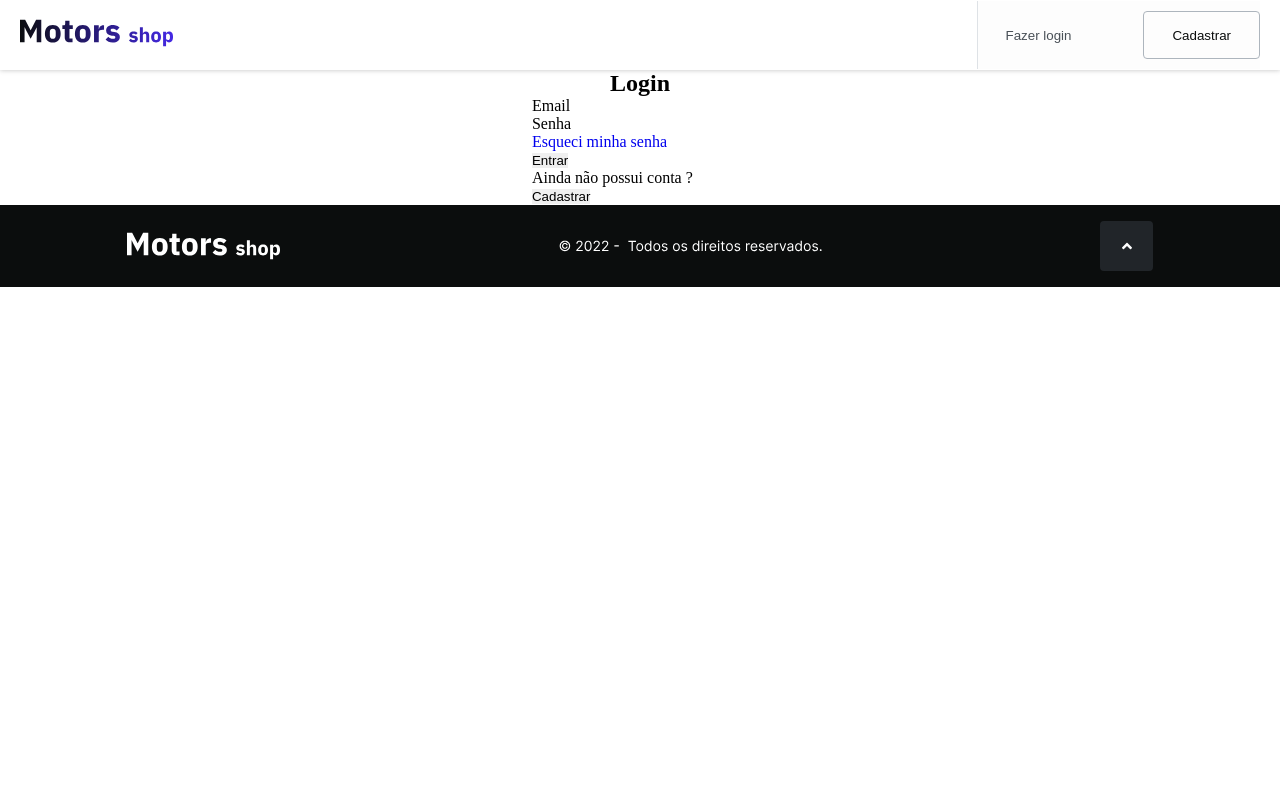
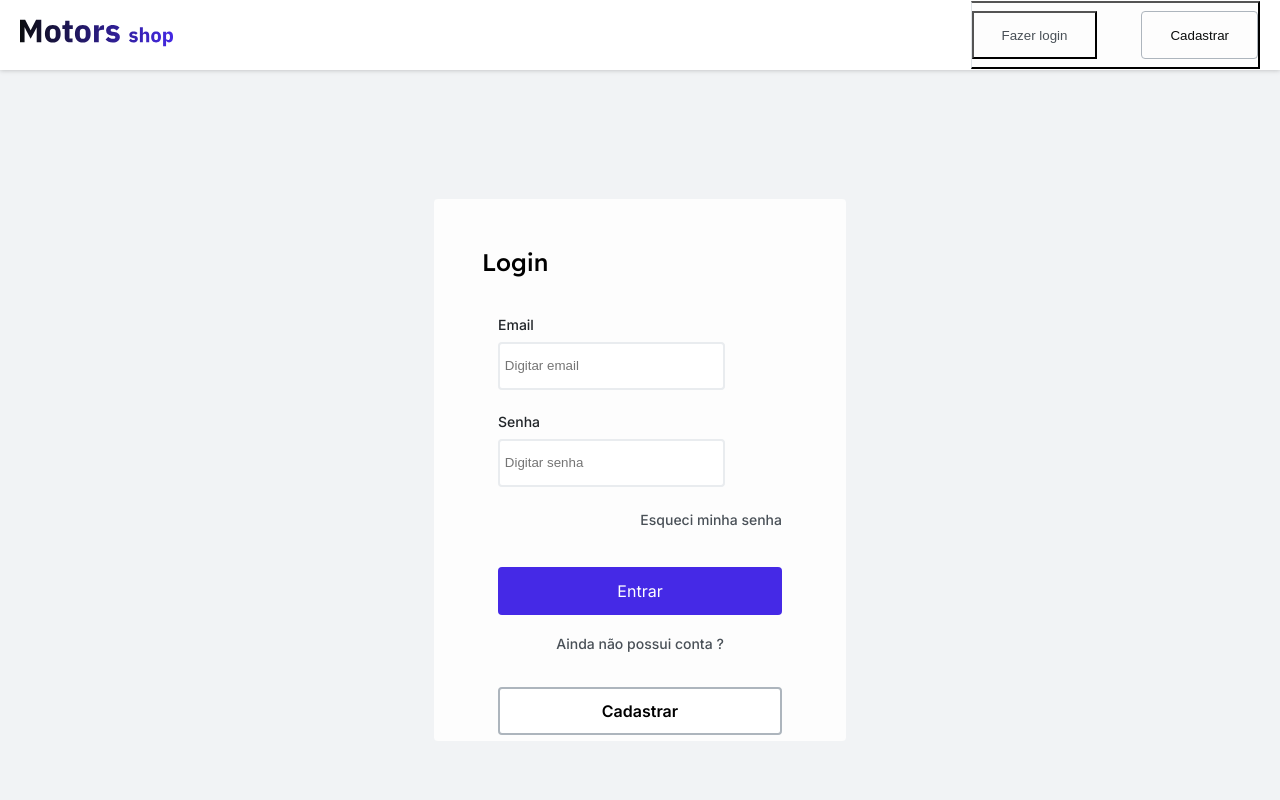
Before and after one commit to projeto-final-grupo10-t15/projeto-final-grupo10, a React (Vite) app in the folder frontend/: page /login in a window 1280 px wide. Shown: the top 800 px of the page. Built offline with nearby package versions, Linux system fonts and the light colour scheme.

Commit message:
feat:login and register styles

```diff
--- a/frontend/src/Components/Input/index.tsx
+++ b/frontend/src/Components/Input/index.tsx
@@ -1,13 +1,15 @@
+import { StyledInput } from "./styles"
 import { IInputProps } from "./types"
 
-export const Input = ({label, register, error, type, id}:IInputProps) =>(
-    <fieldset>
+export const Input = ({label, register, error, type, id, placeholder}:IInputProps) =>(
+    <StyledInput>
         <label htmlFor={id}>{label}</label>
         <input
             type={type}
             id = {id}
             {...register}
+            placeholder={placeholder}
         />
         {error && <p className="error">{error.message}</p>}
-    </fieldset>
+    </StyledInput>
 )
--- /dev/null
+++ b/frontend/src/Components/Input/styles.ts
@@ -0,0 +1,29 @@
+import { styled } from "styled-components";
+
+export const StyledInput = styled.fieldset `
+    gap:0.5rem;
+    display:flex;
+    flex-direction:column;
+    width:100%;
+    border:none;
+
+
+    label{
+        font-size:0.875rem;
+        font-family: 'Inter', sans-serif;
+        font-weight:500;
+        line-height:16.94px;
+        color:var(--grey1)
+
+    }
+    input{
+        border-radius:4px;
+        border:2px solid var(--grey7);
+        width:80%;
+        max-width:315px;
+        height:48px;
+        padding:0.3rem;
+
+
+    }
+`
--- a/frontend/src/Components/Input/types.ts
+++ b/frontend/src/Components/Input/types.ts
@@ -7,4 +7,5 @@ export interface IInputProps extends InputHTMLAttributes<HTMLInputElement>{
     type: "text" | "email" | "password"
     register?: UseFormRegisterReturn<string>
     error?: FieldError
+    placeholder: string
 }
--- a/frontend/src/Components/LoginForm/index.tsx
+++ b/frontend/src/Components/LoginForm/index.tsx
@@ -19,6 +19,7 @@ export const LoginForm = () =>{
     }
     return (
         <StyledLoginForm>
+            <div className="login__container">
                 <h2>Login</h2>
                 <form onSubmit={handleSubmit(submit)}>
                     <Input
@@ -37,17 +38,21 @@ export const LoginForm = () =>{
                         type="password"
                         id="password"
                     />
-                <Link to="/retrieve">
+                    <Link to="/retrieve" className="forgot__pasword">
                         <p>Esqueci minha senha</p>
                     </Link>
+                    <div className="button__container">
                         <Link to="/">
-                    <button type="submit" >Entrar</button>
+                            <button className="submitBtn" type="submit" >Entrar</button>
                         </Link>
                         <p>Ainda não possui conta ?</p>
                         <Link to="/register">
-                <button>Cadastrar</button>
+                        <button className="registerBtn">Cadastrar</button>
                         </Link>
+
+                    </div>
                 </form>
+            </div>
         </StyledLoginForm>
     )
 }
--- a/frontend/src/Components/LoginForm/styles.ts
+++ b/frontend/src/Components/LoginForm/styles.ts
@@ -4,4 +4,90 @@ export const StyledLoginForm = styled.main `
     display: flex;
     flex-direction:column;
     align-items:center;
+    justify-content:center;
+    height:100%;
+    background-color: var(--grey8);
+    .login__container{
+        display:flex;
+        padding:3rem;
+        flex-direction:column;
+        gap: 1.5rem;
+        border-radius:4px;
+        background-color:var(--grey10);
+        width:80%;
+        max-width: 412px;
+        max-height:542px;
+    }
+        h2{
+            font-family: 'Lexend', sans-serif;
+            font-size: 1.5rem;
+            font-weight: 500;
+            line-height:1.875rem;
+        }
+        form{
+            width:100%;
+            display:flex;
+            flex-direction:column;
+            gap: 1.5rem;
+            padding: 1rem;
+
+    }
+
+    p{
+        font-family: 'Inter', sans-serif;
+        color: var(--grey2);
+        font-weight:500;
+        font-size:0.875rem;
+        text-align:end;
+        padding-bottom:15px;
+    }
+    .button__container{
+        display:flex;
+        flex-direction:column;
+        align-items:center;
+        gap:20px;
+        a{
+            width:100%;
+        }
+        p{
+            font-family: 'Inter', sans-serif;
+            color: var(--grey2);
+            font-weight:500;
+            font-size:0.875rem;
+        }
+        button{
+            width:100%;
+            height:48px;
+            border-radius:4px;
+            max-width:315px;
+            font-size:1rem;
+            font-family: 'Inter', sans-serif;
+
+        }
+        .submitBtn{
+            width:100%;
+            height:48px;
+            border-radius:4px;
+            border:none;
+            background-color:var(--brand1);
+            color:var(--whiteFixed);
+
+        }
+        .submitBtn:hover{
+            background-color:var(--brand2)
+        }
+        .registerBtn{
+            border:2px solid var(--grey4);
+            background-color:var(--whiteFixed);
+            font-weight:600;
+
+        }
+        .registerBtn:hover{
+            background-color:var(--grey1);
+            color:var(--grey10);
+            border:none;
+
+        }
+    }
+
 `
--- /dev/null
+++ b/frontend/src/Components/RegisterForm/styles.ts
@@ -0,0 +1,100 @@
+import { styled } from "styled-components";
+
+export const StyledRegisterForm = styled.main `
+    display: flex;
+    flex-direction:column;
+    align-items:center;
+    justify-content:center;
+    height:100%;
+    width:100vw;
+    background-color: var(--grey8);
+    .register__container{
+        display:flex;
+        padding:3rem;
+        flex-direction:column;
+        margin:1rem;
+        margin-bottom:3rem;
+        gap: 1.5rem;
+        border-radius:4px;
+        background-color:var(--grey10);
+        width:80%;
+        height:50%;
+        max-width: 411px;
+
+    }
+        h2{
+            font-family: 'Lexend', sans-serif;
+            font-size: 1.5rem;
+            font-weight: 500;
+            line-height:1.875rem;
+        }
+        form{
+            width:100%;
+            display:flex;
+            flex-direction:column;
+            gap: 1.5rem;
+            padding: 1rem;
+
+    }
+
+    p{
+        font-family: 'Inter', sans-serif;
+        color: var(--grey2);
+        font-weight:500;
+        font-size:0.875rem;
+
+    }
+
+
+    .submitBtn{
+        font-size:1rem;
+        font-family: 'Inter', sans-serif;
+        width:80%;
+        height:48px;
+        border-radius:4px;
+        border:none;
+        background-color:var(--brand1);
+        color:var(--whiteFixed);
+        max-width:315px;
+
+    }
+    .submitBtn:hover{
+        background-color:var(--brand2)
+    }
+
+    .choice__container{
+        display: flex;
+        gap: 10px;
+        font-family: 'Inter', sans-serif;
+        font-weight:600;
+        width:100%;
+
+    }
+    .choice__container input[type="radio"] {
+    display: none;
+}
+.choice {
+  display: inline-block;
+  padding: 10px 14px;
+  border: 2px solid var(--grey4);
+
+  border-radius: 4px;
+  cursor: pointer;
+  transition: background-color 0.3s, border-color 0.3s;
+  background-color: transparent;
+  color: inherit;
+}
+.choice:hover {
+  background-color: var(--brand1);
+  border-color: var(--brand1);
+  color:var(--whiteFixed);
+}
+
+.choice input[type="radio"]:checked + .choice {
+  background-color: var(--brand1);
+  border-color: var(--brand1);
+  color:var(--whiteFixed);
+}
+
+
+`
--- a/frontend/src/pages/Login/index.tsx
+++ b/frontend/src/pages/Login/index.tsx
@@ -1,16 +1,17 @@
 import Footer from "../../Components/Footer/Footer"
 import Header from "../../Components/Header/Header"
 import { LoginForm } from "../../Components/LoginForm"
+import { StyledMain } from "./style"
 
 
 export const Login = () => {
     return(
 
-    <main>
+    <StyledMain>
         <Header/>
         <LoginForm/>
         <Footer/>
 
-    </main>
+    </StyledMain>
     )
 }
--- /dev/null
+++ b/frontend/src/pages/Login/style.ts
@@ -0,0 +1,7 @@
+import { styled } from "styled-components";
+
+export const StyledMain = styled.main `
+    width: 100vw;
+    height: 100vh
+
+`
--- a/frontend/src/styles/global.ts
+++ b/frontend/src/styles/global.ts
@@ -54,16 +54,22 @@ export const GlobalStyles = createGlobalStyle `
     --font-heading7-500: 500;
 
 
+
 }
 
 *{
     box-sizing: border-box;
     margin: 0;
     padding: 0;
-    border: none;
     list-style: none;
     text-decoration:none;
 
+
+
+}
+body,html{
+    width:100%;
+    height: 100%;
 }
 
 button{
```
Also changed, not shown: frontend/src/Components/RegisterForm/index.tsx (+12 -5 lines). Lines whose indentation alone changed are shown as unchanged.
